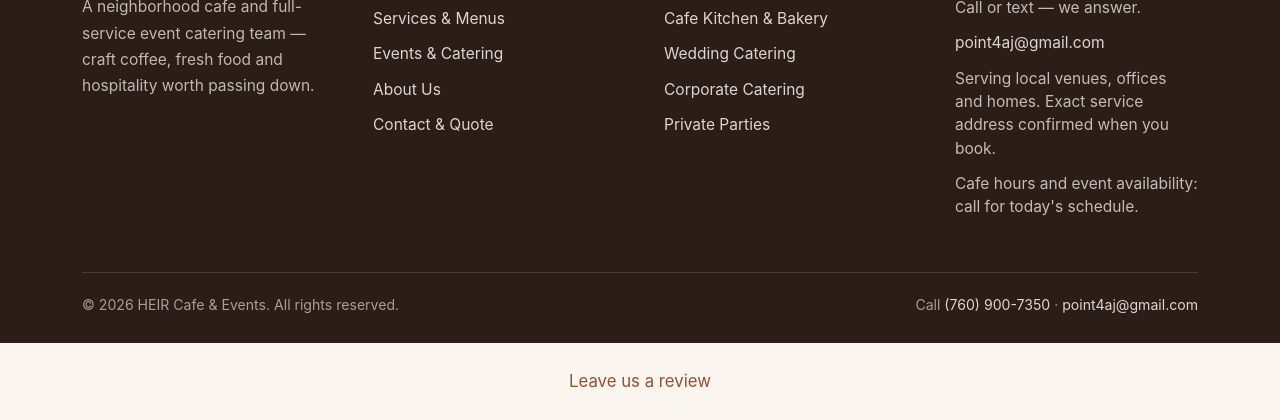
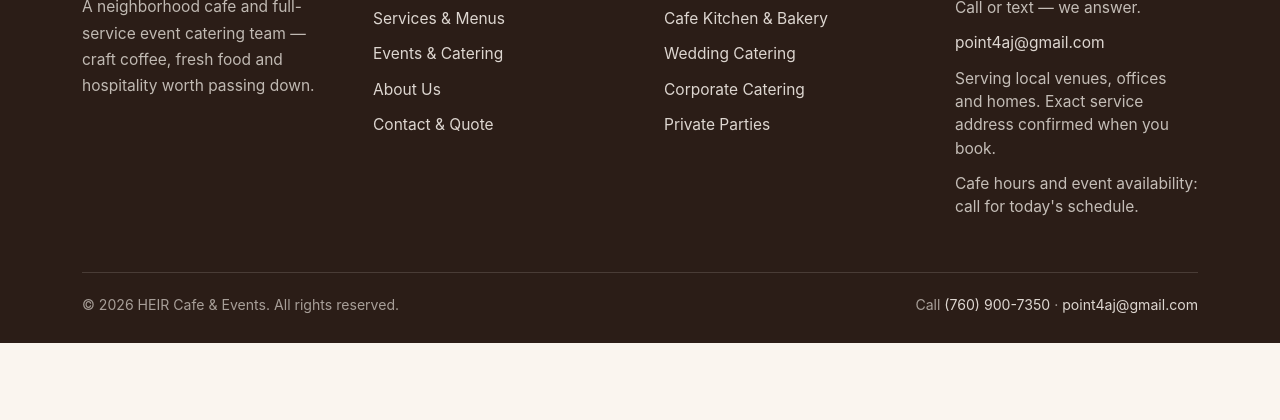
Before and after one commit to hmseeb/site-heir-cafe-events-34bc, a plain HTML site: page blog/breakfast-catering/index.html in a window 1280 px wide. Shown: the part 1544-1964 px from the top of the page. After the commit the page ends 1887 px from the top, so only its background shows below. Drawn offline with Linux system fonts and the light colour scheme.

Commit message:
chore: update blog

```diff
--- a/blog/breakfast-catering/index.html
+++ b/blog/breakfast-catering/index.html
@@ -131,6 +131,5 @@
     </div>
   </div>
 </footer>
-<p data-lv-review="1" style="text-align:center;margin:24px 0"><a href="/review">Leave us a review</a></p>
 </body>
 </html>
```
Also changed, not shown: blog/cafe-menu-options/index.html (+0 -1 lines), blog/catering-for-graduations/index.html (+0 -1 lines), blog/event-catering-cost/index.html (+0 -1 lines), blog/index.html (+0 -1 lines), blog/mobile-espresso-bar-for-events/index.html (+0 -1 lines).
